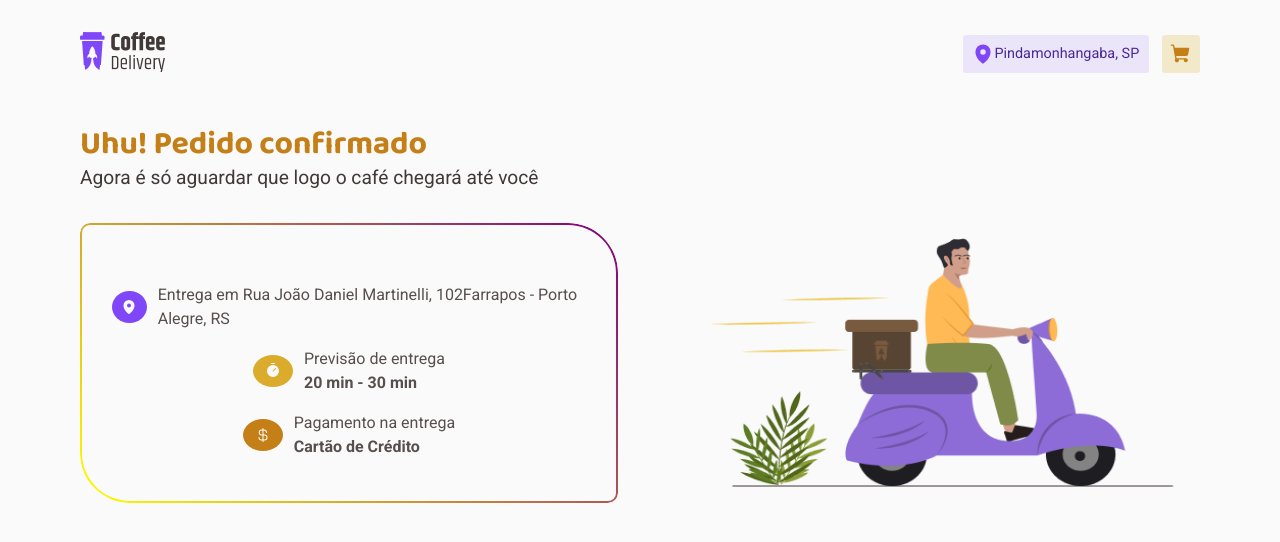
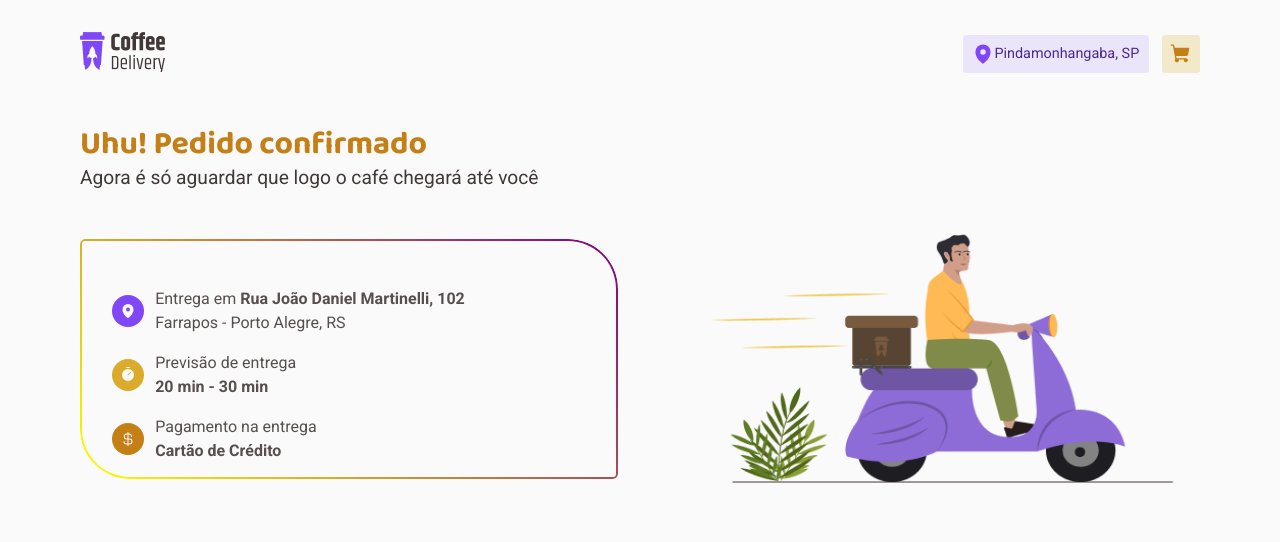
Before and after one commit to jnorberto23/coffee-delivery, a React (Vite) app: page /success in a window 1280 px wide. Shown: the top 542 px of the page. Built offline with nearby package versions, Linux system fonts and the light colour scheme.

Commit message:
✨ add Success page

```diff
--- a/src/pages/Success/index.tsx
+++ b/src/pages/Success/index.tsx
@@ -27,8 +27,7 @@ export function Success() {
               <InfoItemSpan color="brand-purple">
               <MapPin weight="fill"/>
               </InfoItemSpan>
-              <p>Entrega em Rua João Daniel Martinelli, 102Farrapos - Porto Alegre, RS</p>
-
+              <p>Entrega em <b>Rua João Daniel Martinelli, 102</b><br/>Farrapos - Porto Alegre, RS</p>
             </InfoItem>
             <InfoItem >
               <InfoItemSpan color="brand-yellow">
--- a/src/pages/Success/styles.ts
+++ b/src/pages/Success/styles.ts
@@ -46,17 +46,17 @@ export const InfoImageWrapper = styled.div`
 export const InfoWrapper = styled.div`
   position: relative;
   width: 100%;
-  height: 35vh;
+  height: 30vh;
   display: flex;
   flex-direction: column;
-  align-items: center;
-  justify-content: center;
+  align-items: flex-start;
+  justify-content: flex-start;
 
   margin: auto;
   padding: 2rem;
 
   ::before {
-    border-radius: 10px 50px 10px 50px;
+    border-radius: 5px 50px 5px 50px;
     border: 2px solid transparent;
     background: linear-gradient(45deg, yellow, purple) border-box; /*3*/
     -webkit-mask: /*4*/ linear-gradient(#fff 0 0) content-box,
@@ -96,7 +96,7 @@ export const InfoItem = styled.p`
 export const InfoItemSpan = styled.span<SpanProps>`
   display: flex;
   height: 2rem;
-  width: 2.5rem;
+  width: 2rem;
   border-radius: 50%;
   background: ${(props) => props.theme[props.color]};
   align-items: center;
```
